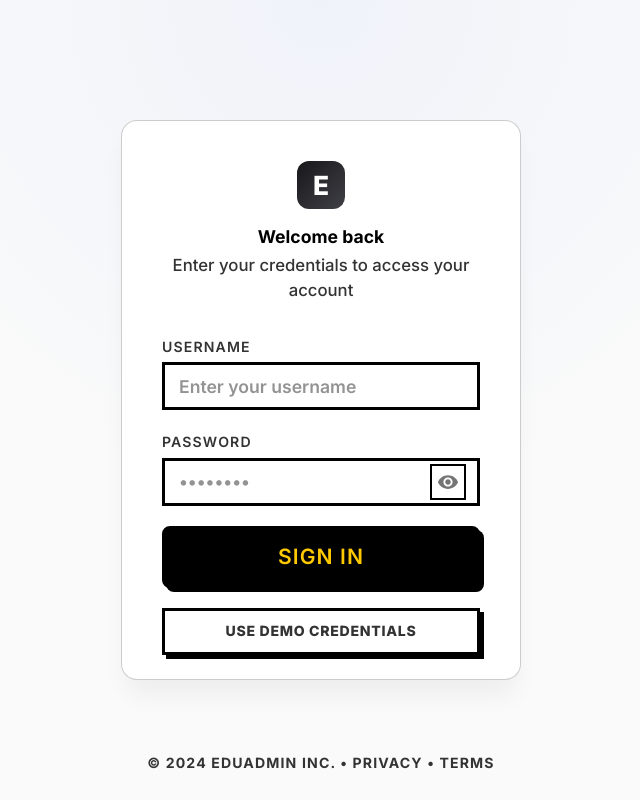
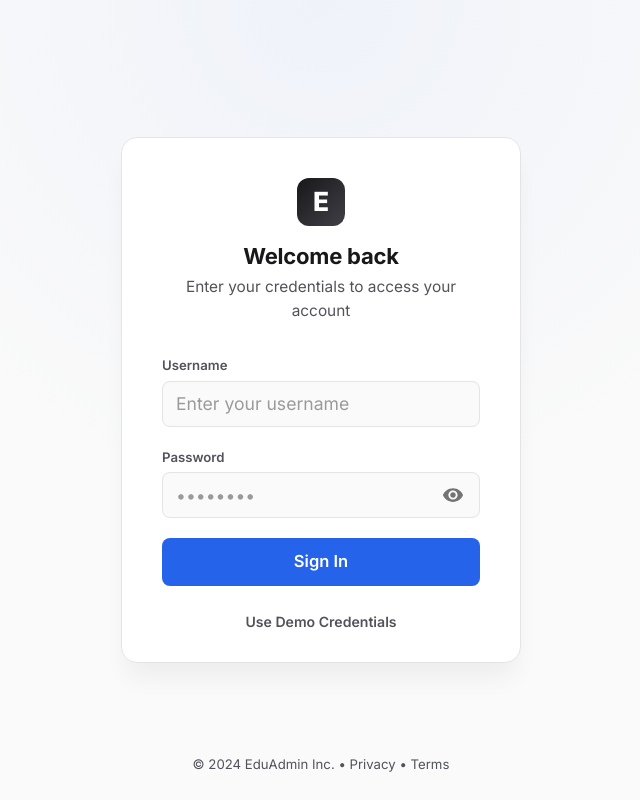
Before and after one commit to zeridexcom/eduadmin, a Next.js app: page /login in a window 1280 px wide. Shown: the whole page, without its empty margins (319-959 px from the left). Built offline with nearby package versions, Linux system fonts and the light colour scheme; no server answers.

Commit message:
Fix: Overwrite persistent brutalist theme.js with Modern SaaS theme

```diff
--- a/src/theme/theme.js
+++ b/src/theme/theme.js
@@ -1,406 +1,186 @@
+'use client';
+
 import { createTheme } from '@mui/material/styles';
+import { Inter } from 'next/font/google';
 
-/**
- * GUMROAD / TRENDLLLY STYLE THEME
- *
- * Design Philosophy:
- * - BOLD & BRUTALIST - No soft edges, no boring corporate vibes
- * - PLAYFUL - Bright colors, fun emojis, energetic feel
- * - HIGH CONTRAST - Black on yellow, thick borders
- * - HARD SHADOWS - No soft blurs, just solid offset shadows
- */
+const inter = Inter({
+  weight: ['300', '400', '500', '600', '700'],
+  subsets: ['latin'],
+  display: 'swap',
+});
 
 const theme = createTheme({
   palette: {
     mode: 'light',
     primary: {
-      main: '#FFC900', // Trendllly Yellow
-      light: '#FFD633',
-      dark: '#E6B400',
-      contrastText: '#000000',
+      main: '#2563EB', // Electric Blue
+      light: '#60A5FA',
+      dark: '#1D4ED8',
+      contrastText: '#FFFFFF',
     },
     secondary: {
-      main: '#FF6B6B', // Coral Pink
-      light: '#FF8A8A',
-      dark: '#E55A5A',
-      contrastText: '#000000',
+      main: '#71717A', // Zinc 500
+      light: '#A1A1AA',
+      dark: '#3F3F46',
+      contrastText: '#FFFFFF',
+    },
+    error: {
+      main: '#EF4444',
+      light: '#F87171',
+      dark: '#DC2626',
+    },
+    warning: {
+      main: '#F59E0B',
+      light: '#FBBF24',
+      dark: '#D97706',
     },
     success: {
-      main: '#00D4AA', // Teal Green
-      contrastText: '#000000',
-    },
-    warning: {
-      main: '#FFC900',
-      contrastText: '#000000',
-    },
-    error: {
-      main: '#FF3B3B',
-      contrastText: '#FFFFFF',
-    },
-    info: {
-      main: '#A855F7', // Purple
-      contrastText: '#FFFFFF',
+      main: '#10B981',
+      light: '#34D399',
+      dark: '#059669',
     },
     background: {
-      default: '#FFFFFF', // Clean white background
+      default: '#FAFAFA', // Zinc 50
       paper: '#FFFFFF',
     },
     text: {
-      primary: '#000000',
-      secondary: '#333333',
-      disabled: '#666666',
+      primary: '#18181B', // Zinc 900
+      secondary: '#52525B', // Zinc 600
+      disabled: '#A1A1AA', // Zinc 400
     },
-    divider: 'rgba(0, 0, 0, 0.2)',
+    divider: '#E4E4E7', // Zinc 200
+  },
+  shape: {
+    borderRadius: 12, // Modern rounded corners
   },
   typography: {
-    fontFamily: '"Inter", "Helvetica Neue", Arial, sans-serif',
-    h1: {
-      fontSize: '2.25rem',
-      fontWeight: 900,
-      letterSpacing: '-0.02em',
-      textTransform: 'uppercase',
-    },
-    h2: {
-      fontSize: '1.75rem',
-      fontWeight: 900,
-      letterSpacing: '-0.01em',
-      textTransform: 'uppercase',
-    },
-    h3: {
-      fontSize: '1.4rem',
-      fontWeight: 800,
-      letterSpacing: '-0.01em',
-    },
-    h4: {
-      fontSize: '1.15rem',
-      fontWeight: 800,
-    },
-    h5: {
-      fontSize: '1rem',
-      fontWeight: 700,
-    },
-    h6: {
-      fontSize: '0.95rem',
-      fontWeight: 700,
-    },
-    body1: {
-      fontSize: '1rem',
-      fontWeight: 500,
-      lineHeight: 1.6,
-    },
-    body2: {
-      fontSize: '0.95rem',
-      fontWeight: 500,
-      lineHeight: 1.5,
-    },
-    caption: {
-      fontSize: '0.8rem',
-      fontWeight: 700,
-      textTransform: 'uppercase',
-      letterSpacing: '0.08em',
-    },
-    button: {
-      fontWeight: 800,
-      textTransform: 'uppercase',
-      letterSpacing: '0.05em',
-      fontSize: '0.95rem',
-    },
+    fontFamily: inter.style.fontFamily,
+    h1: { fontSize: '2.5rem', fontWeight: 700, letterSpacing: '-0.02em', lineHeight: 1.2 },
+    h2: { fontSize: '2rem', fontWeight: 700, letterSpacing: '-0.02em', lineHeight: 1.2 },
+    h3: { fontSize: '1.75rem', fontWeight: 600, letterSpacing: '-0.02em', lineHeight: 1.2 },
+    h4: { fontSize: '1.5rem', fontWeight: 600, letterSpacing: '-0.02em', lineHeight: 1.2 },
+    h5: { fontSize: '1.25rem', fontWeight: 600, letterSpacing: '-0.01em' },
+    h6: { fontSize: '1rem', fontWeight: 600 },
+    subtitle1: { fontSize: '1rem', fontWeight: 500, lineHeight: 1.5 },
+    subtitle2: { fontSize: '0.875rem', fontWeight: 500, lineHeight: 1.57 },
+    body1: { fontSize: '1rem', lineHeight: 1.5 },
+    body2: { fontSize: '0.875rem', lineHeight: 1.57 },
+    button: { textTransform: 'none', fontWeight: 600 }, // No uppercase buttons
+    caption: { fontSize: '0.75rem', lineHeight: 1.66 },
   },
-  shape: {
-    borderRadius: 0, // BRUTALIST - No rounded corners by default
-  },
-  shadows: [
-    'none',
-    '3px 3px 0 #000',
-    '4px 4px 0 #000',
-    '5px 5px 0 #000',
-    '6px 6px 0 #000',
-    '8px 8px 0 #000',
-    '10px 10px 0 #000',
-    '12px 12px 0 #000',
-    '14px 14px 0 #000',
-    '16px 16px 0 #000',
-    '18px 18px 0 #000',
-    '20px 20px 0 #000',
-    '22px 22px 0 #000',
-    '24px 24px 0 #000',
-    '26px 26px 0 #000',
-    '28px 28px 0 #000',
-    '30px 30px 0 #000',
-    '32px 32px 0 #000',
-    '34px 34px 0 #000',
-    '36px 36px 0 #000',
-    '38px 38px 0 #000',
-    '40px 40px 0 #000',
-    '42px 42px 0 #000',
-    '44px 44px 0 #000',
-    '46px 46px 0 #000',
-  ],
   components: {
     MuiCssBaseline: {
       styleOverrides: {
         body: {
-          backgroundColor: '#FFFFFF',
-          color: '#000000',
+          backgroundColor: '#FAFAFA',
         },
       },
     },
     MuiButton: {
       styleOverrides: {
         root: {
-          borderRadius: 0,
-          padding: '12px 28px', // Bigger padding
-          fontSize: '1rem', // Bigger font
-          fontWeight: 800,
-          border: '3px solid #000', // Thicker border
-          boxShadow: '4px 4px 0 #000', // Bigger shadow
-          textTransform: 'uppercase',
-          transition: 'all 0.15s ease',
+          borderRadius: '8px',
+          textTransform: 'none',
+          boxShadow: 'none',
           '&:hover': {
-            transform: 'translate(-2px, -2px)',
-            boxShadow: '8px 8px 0 #000', // Bigger hover shadow
-          },
-          '&:active': {
-            transform: 'translate(2px, 2px)',
-            boxShadow: '2px 2px 0 #000',
+            boxShadow: 'none',
           },
         },
         contained: {
-          backgroundColor: '#000',
-          color: '#FFC900',
           '&:hover': {
-            backgroundColor: '#222',
+            boxShadow: '0 4px 6px -1px rgba(0, 0, 0, 0.1), 0 2px 4px -1px rgba(0, 0, 0, 0.06)',
           },
         },
         outlined: {
-          backgroundColor: '#FFC900',
-          color: '#000',
+          borderColor: '#E4E4E7',
+          color: '#18181B',
           '&:hover': {
-            backgroundColor: '#FFD633',
+            backgroundColor: '#F4F4F5',
+            borderColor: '#D4D4D8',
           },
         },
-        sizeLarge: {
-          padding: '16px 36px',
-          fontSize: '1.2rem',
-        },
-        sizeSmall: {
-          padding: '8px 20px',
-          fontSize: '0.85rem',
-        }
+      },
+      defaultProps: {
+        disableElevation: true,
       },
     },
     MuiCard: {
       styleOverrides: {
         root: {
-          borderRadius: 0,
-          border: '3px solid #000', // Thicker border
-          boxShadow: '6px 6px 0 #000', // Bigger shadow
-          backgroundColor: '#FFFFFF',
-          transition: 'all 0.2s ease',
-          '&:hover': {
-            transform: 'translate(-3px, -3px)',
-            boxShadow: '10px 10px 0 #000',
-          },
+          borderRadius: '16px',
+          border: '1px solid #E4E4E7',
+          boxShadow: '0 1px 3px 0 rgba(0, 0, 0, 0.1), 0 1px 2px 0 rgba(0, 0, 0, 0.06)',
+          backgroundImage: 'none',
         },
+      },
+      defaultProps: {
+        elevation: 0,
       },
     },
     MuiPaper: {
       styleOverrides: {
         root: {
-          borderRadius: 0,
           backgroundImage: 'none',
         },
       },
     },
-    MuiTextField: {
+    MuiTableCell: {
       styleOverrides: {
         root: {
-          '& .MuiOutlinedInput-root': {
-            borderRadius: 0,
-            border: '3px solid #000',
-            backgroundColor: '#FFFFFF',
-            fontWeight: 600,
-            '& fieldset': {
-              border: 'none',
-            },
-            '&:hover': {
-              backgroundColor: '#FFF8E1',
-            },
-            '&.Mui-focused': {
-              backgroundColor: '#FFFFFF',
-              boxShadow: '4px 4px 0 #000',
-            },
-          },
-          '& .MuiInputLabel-root': {
-            fontWeight: 700,
-            color: '#000',
-            textTransform: 'uppercase',
-            fontSize: '0.85rem',
-            letterSpacing: '0.05em',
-          },
+          borderBottom: '1px solid #E4E4E7',
+        },
+        head: {
+          fontWeight: 600,
+          color: '#52525B',
+          backgroundColor: '#FAFAFA',
         },
       },
     },
     MuiChip: {
       styleOverrides: {
         root: {
-          borderRadius: 0,
-          border: '2px solid #000',
-          fontWeight: 800,
-          textTransform: 'uppercase',
-          fontSize: '0.7rem',
-          letterSpacing: '0.05em',
+          fontWeight: 500,
+          borderRadius: '6px',
         },
       },
     },
-    MuiAvatar: {
+    MuiOutlinedInput: {
       styleOverrides: {
         root: {
-          border: '3px solid #000',
-          boxShadow: '3px 3px 0 #000',
+          borderRadius: '8px',
+          '& .MuiOutlinedInput-notchedOutline': {
+            borderColor: '#E4E4E7',
+          },
+          '&:hover .MuiOutlinedInput-notchedOutline': {
+            borderColor: '#A1A1AA',
+          },
+          '&.Mui-focused .MuiOutlinedInput-notchedOutline': {
+            borderColor: '#2563EB',
+            borderWidth: '1px',
+            boxShadow: '0 0 0 3px rgba(37, 99, 235, 0.1)',
+          },
+        },
+        input: {
+          padding: '10px 14px',
         },
       },
     },
     MuiAppBar: {
       styleOverrides: {
         root: {
-          backgroundColor: '#FFC900',
-          color: '#000000',
-          borderBottom: '3px solid #000',
+          backgroundColor: 'rgba(255, 255, 255, 0.8)',
+          backdropFilter: 'blur(12px)',
+          borderBottom: '1px solid #E4E4E7',
           boxShadow: 'none',
+          color: '#18181B',
         },
       },
     },
     MuiDrawer: {
       styleOverrides: {
         paper: {
-          backgroundColor: '#FFFFFF',
-          borderRight: '3px solid #000',
-        },
-      },
-    },
-    MuiTableHead: {
-      styleOverrides: {
-        root: {
-          backgroundColor: '#000',
-          '& .MuiTableCell-head': {
-            color: '#FFC900',
-            fontWeight: 800,
-            textTransform: 'uppercase',
-            fontSize: '0.8rem',
-            letterSpacing: '0.1em',
-            borderBottom: 'none',
-          },
-        },
-      },
-    },
-    MuiTableRow: {
-      styleOverrides: {
-        root: {
-          borderBottom: '2px solid #000',
-          '&:hover': {
-            backgroundColor: '#FFF8E1',
-          },
-        },
-      },
-    },
-    MuiTableCell: {
-      styleOverrides: {
-        root: {
-          borderBottom: '2px solid #000',
-          fontWeight: 600,
-        },
-      },
-    },
-    MuiIconButton: {
-      styleOverrides: {
-        root: {
-          border: '2px solid #000',
-          borderRadius: 0,
-          backgroundColor: '#FFFFFF',
-          '&:hover': {
-            backgroundColor: '#FFC900',
-            transform: 'translate(-2px, -2px)',
-            boxShadow: '3px 3px 0 #000',
-          },
-        },
-      },
-    },
-    MuiAlert: {
-      styleOverrides: {
-        root: {
-          borderRadius: 0,
-          border: '3px solid #000',
-          fontWeight: 700,
-        },
-      },
-    },
-    MuiLinearProgress: {
-      styleOverrides: {
-        root: {
-          height: 12,
-          borderRadius: 0,
-          backgroundColor: '#000',
-          border: '2px solid #000',
-        },
-        bar: {
-          borderRadius: 0,
-          backgroundColor: '#00D4AA',
-        },
-      },
-    },
-    MuiPagination: {
-      styleOverrides: {
-        root: {
-          '& .MuiPaginationItem-root': {
-            borderRadius: 0,
-            border: '2px solid #000',
-            fontWeight: 800,
-            '&.Mui-selected': {
-              backgroundColor: '#000',
-              color: '#FFC900',
-            },
-            '&:hover': {
-              backgroundColor: '#FFC900',
-            },
-          },
-        },
-      },
-    },
-    MuiRating: {
-      styleOverrides: {
-        root: {
-          color: '#000',
-        },
-      },
-    },
-    MuiMenu: {
-      styleOverrides: {
-        paper: {
-          border: '3px solid #000',
-          borderRadius: 0,
-          boxShadow: '6px 6px 0 #000',
-        },
-      },
-    },
-    MuiMenuItem: {
-      styleOverrides: {
-        root: {
-          fontWeight: 700,
-          '&:hover': {
-            backgroundColor: '#FFC900',
-          },
-        },
-      },
-    },
-    MuiTooltip: {
-      styleOverrides: {
-        tooltip: {
-          backgroundColor: '#000',
-          color: '#FFC900',
-          fontWeight: 700,
-          border: '2px solid #000',
-          borderRadius: 0,
+          borderRight: '1px solid #E4E4E7',
+          backgroundColor: '#FAFAFA', // Subtle contrast for sidebar
         },
       },
     },
```
